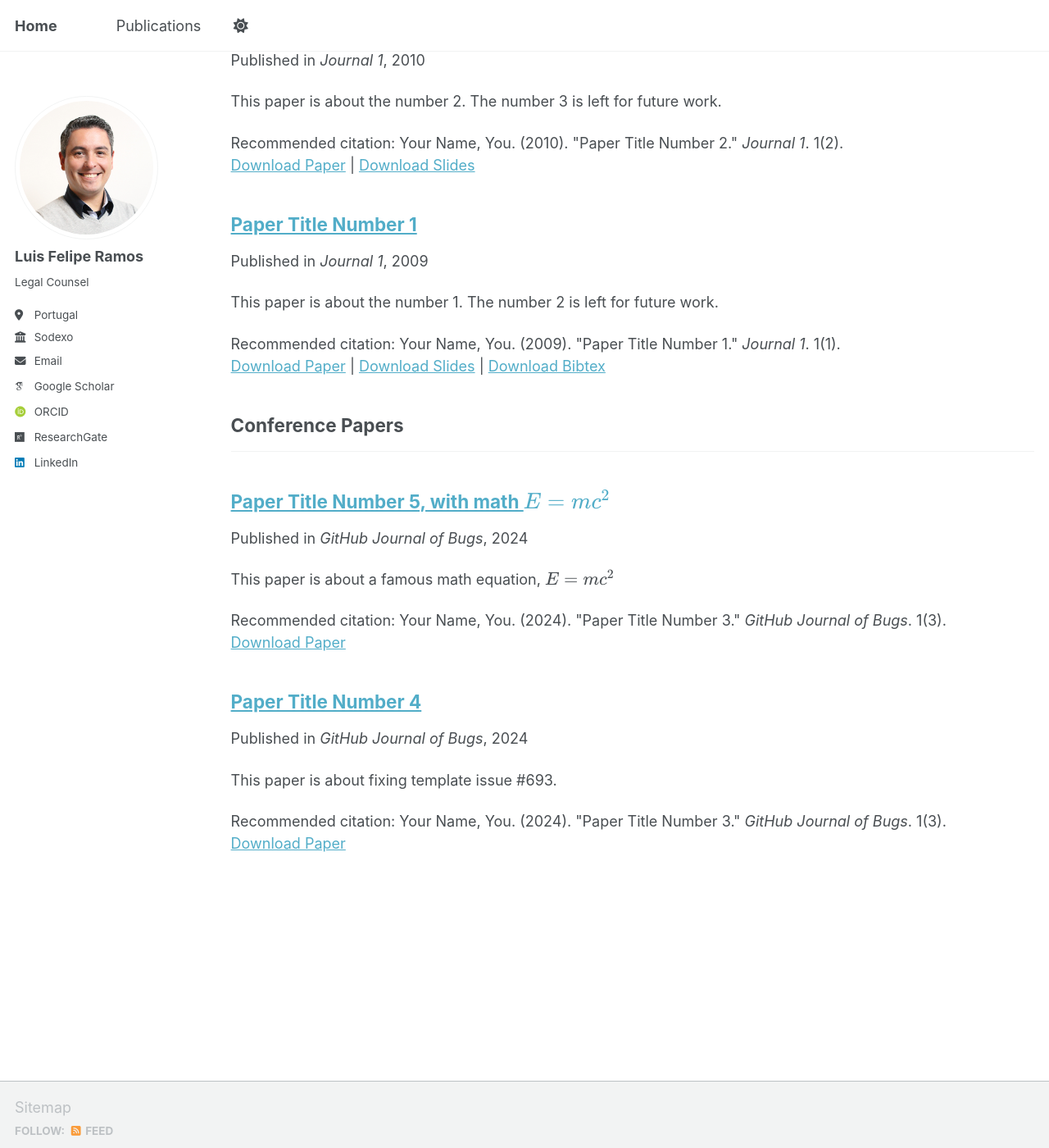
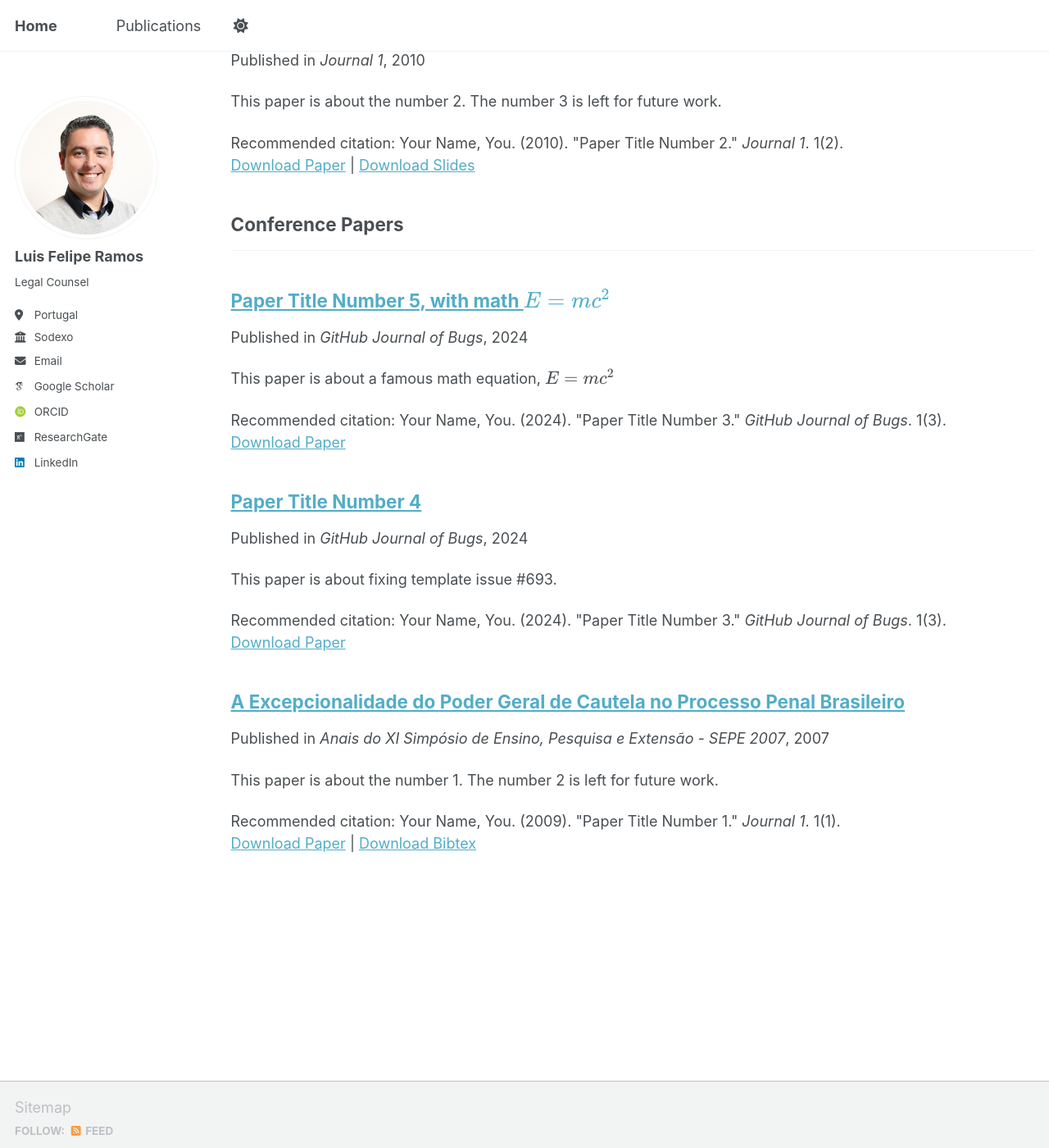
Before and after one commit to lfmramos/lfmramos.github.io, a Jekyll site: the page built from _pages/publications.html, in a window 1280 px wide and 1400 px high, scrolled down 534 px. Shown: the whole window at 82% size. Built offline with Jekyll 4.4.1, drawn with Linux system fonts in a browser that asks for light colours; some web fonts are replaced; a script that is not in the unit is left out.

Commit message:
Updated publications

```diff
--- a/_publications/2009-10-01-paper-title-number-1.md
+++ b/_publications/2009-10-01-paper-title-number-1.md
@@ -1,12 +1,11 @@
 ---
-title: "Paper Title Number 1"
+title: "A Excepcionalidade do Poder Geral de Cautela no Processo Penal Brasileiro"
 collection: publications
-category: manuscripts
-permalink: /publication/2009-10-01-paper-title-number-1
+category: conferences
+permalink: /publication/2007-11-09-excepcionalidade-number-1
 excerpt: 'This paper is about the number 1. The number 2 is left for future work.'
-date: 2009-10-01
-venue: 'Journal 1'
-slidesurl: 'http://academicpages.github.io/files/slides1.pdf'
+date: 2007-11-09
+venue: 'Anais do XI Simpósio de Ensino, Pesquisa e Extensão - SEPE 2007'
 paperurl: 'http://academicpages.github.io/files/paper1.pdf'
 bibtexurl: 'http://academicpages.github.io/files/bibtex1.bib'
 citation: 'Your Name, You. (2009). &quot;Paper Title Number 1.&quot; <i>Journal 1</i>. 1(1).'
--- a/_publications/2015-10-01-paper-title-number-3.md
+++ b/_publications/2025-10-20-biometric-tecnologies-unio-number-1.md
@@ -2,7 +2,7 @@
 title: "Biometric technologies and the law: developing a taxonomy for guiding policymakers"
 collection: publications
 category: manuscripts
-permalink: /publication/2015-10-01-paper-title-number-3
+permalink: /publication/2025-10-20-biometric-technologies-unio-number-1
 excerpt: 'This paper is about the number 3. The number 4 is left for future work.'
 date: 2025-10-20
 venue: 'UNIO EU Law Journal'
```
Also changed, not shown: files/bibtex1.bib (+1 -10 lines), 1 other file.
